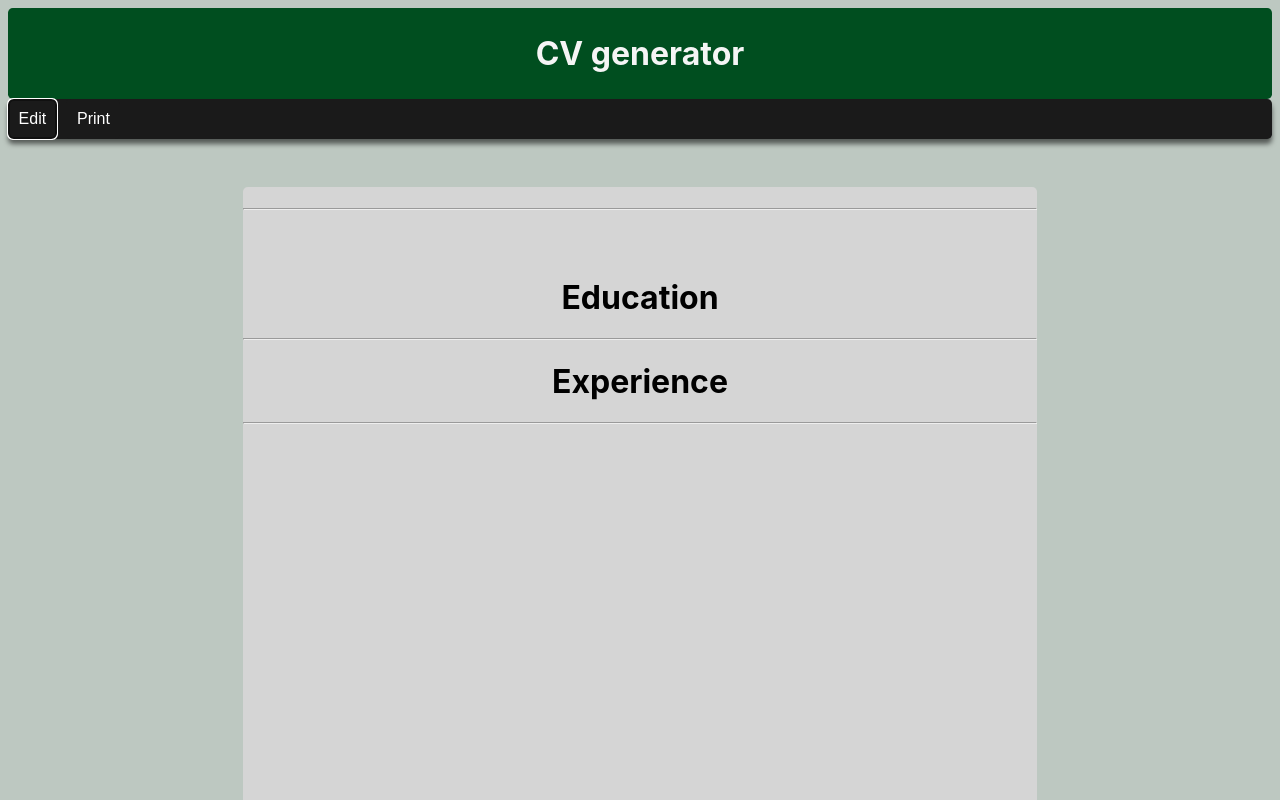
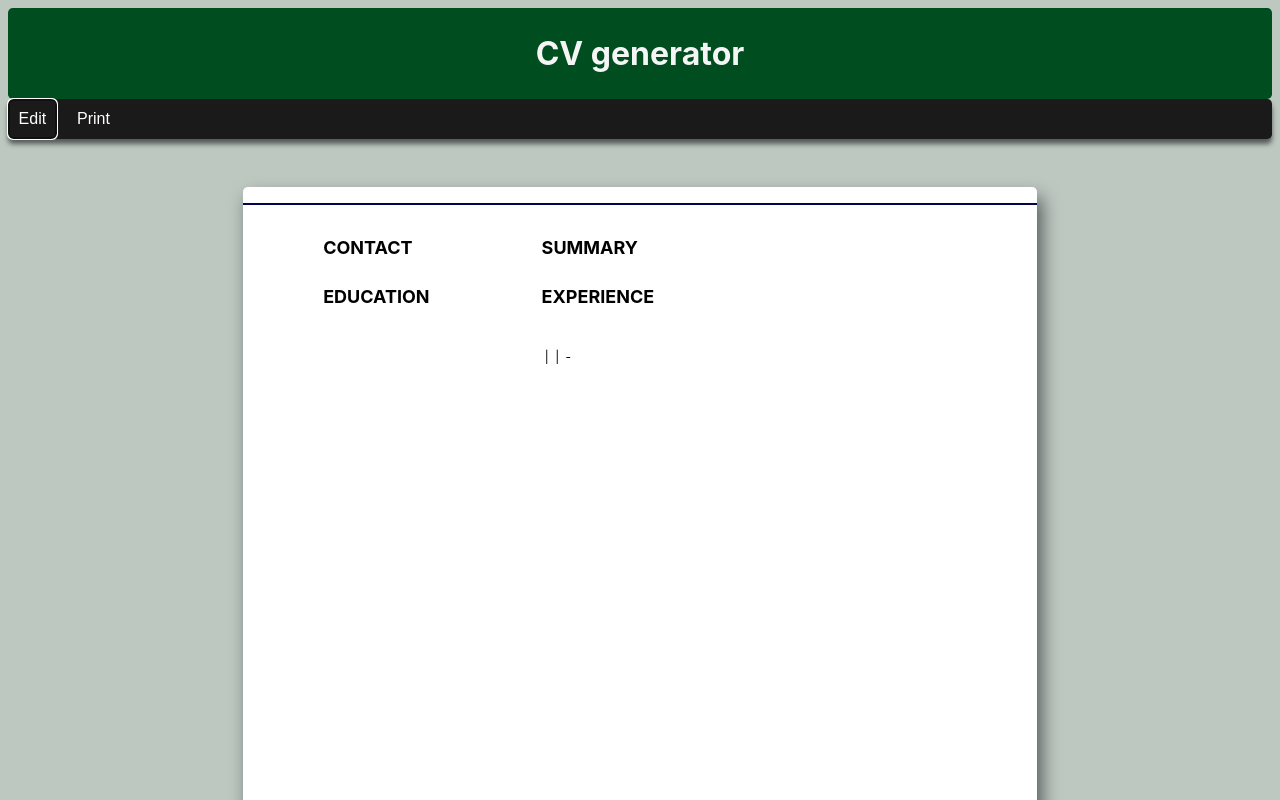
Before and after one commit to asiill/cv-app, a React (Vite) app: page / in a window 1280 px wide. Both pictures are taken after a click on the button "Preview". Shown: the top 800 px of the page. Built offline with nearby package versions, Linux system fonts and the light colour scheme.

Commit message:
Update styles

```diff
--- a/src/components/CVPreview.jsx
+++ b/src/components/CVPreview.jsx
@@ -10,20 +10,23 @@ export default class CVPreview extends Component{
 
         return (
             <div className="cv-preview">
-                <div className="cv-preview-header">
+                <div className="header">
+                    <h1>{personalInfo.name}</h1>
+                </div>
+                <div className="body">
+                    <div className="sidebar">
+                        <div className="personal-container">
+                            <h2>CONTACT</h2>
                             <PersonalItem
-                        name={personalInfo.name}
+                                phone={personalInfo.phone}
+                                email={personalInfo.email}
                                 location={personalInfo.location}
-                        email={personalInfo.email}
-                        phone={personalInfo.phone}
+                                link={personalInfo.link}
                             />
-                    <hr />
                         </div>
-                <div className="cv-preview-main">
-                    <div className="education-preview-container">
+                        <div className="education-container">
                             <div className="section-header">
-                            <h1>Education</h1>
-                            <hr />
+                                <h2>EDUCATION</h2>
                             </div>
                             <div className="section-content">
                                 {educationInfo.educationArr.map(edu => {
@@ -40,10 +43,15 @@ export default class CVPreview extends Component{
                                 })}
                             </div>
                         </div>
-                    <div className="experience-preview-container">
+                    </div>
+                    <div className="main">
+                        <div className="summary-container">
+                            <h2>SUMMARY</h2>
+                            <p>{personalInfo.summary}</p>
+                        </div>
+                        <div className="experience-container">
                             <div className="section-header">
-                            <h1>Experience</h1>
-                            <hr />
+                                <h2>EXPERIENCE</h2>
                             </div>
                             <div className="section-content">
                                 {experienceInfo.experienceArr.map(exp => {
@@ -64,6 +72,7 @@ export default class CVPreview extends Component{
                         </div>
                     </div>
                 </div>
+            </div>
         );
     }
 }
--- a/src/components/EducationItem.jsx
+++ b/src/components/EducationItem.jsx
@@ -5,9 +5,9 @@ export default function EducationItem({
 }) {
     return (
         <div className="education-item">
+            <h3 className={id}>{degree}</h3>
             <p className={id}>{school}</p>
             <p className={id}>{location}</p>
-            <p className={id}>{degree}</p>
             <p className={id}>{date}</p>
         </div>
     );
--- a/src/components/ExperienceForm.jsx
+++ b/src/components/ExperienceForm.jsx
@@ -77,7 +77,6 @@ export default function ExperienceForm({
             <div className="form-row">
                 <label className="form-label">Description</label>
                 <textarea
-                    type="text"
                     placeholder="Please describe your position in detail..."
                     name="description"
                     className={id}
--- a/src/components/ExperienceItem.jsx
+++ b/src/components/ExperienceItem.jsx
@@ -5,12 +5,22 @@ export default function ExperienceItem({
 }) {
     return (
         <div className="experience-item">
-            <p className={id}>{employer}</p>
-            <p className={id}>{location}</p>
-            <p className={id}>{startDate}</p>
-            <p className={id}>{endDate}</p>
-            <p className={id}>{position}</p>
-            <p className={id}>{description}</p>
+            <div className="position-container">
+                <h3 className={id}>{position}</h3>
+            </div>
+            <div className="details-container">
+                <p className={id}>{employer}</p>
+                <p>|</p>
+                <p className={id}>{location}</p>
+                <p>|</p>
+                <p className={id}>{startDate}</p>
+                <p>-</p>
+                <p className={id}>{endDate}</p>
+            </div>
+            <div className="description-container">
+                <p className={id}>{description}</p>
+            </div>
         </div>
+
     );
 }
--- a/src/components/PersonalForm.jsx
+++ b/src/components/PersonalForm.jsx
@@ -2,15 +2,17 @@ import React from "react";
 
 export default function PersonalForm({
     name,
+    phone,
+    email,
     location,
-    email,
-    phone,
+    link,
+    summary,
     handleChange,
 }) {
     return (
         <form className="personal-form">
             <div className="form-row">
-                <label className="form-label">Full Name</label>
+                <label>Full Name</label>
                 <input
                     type="text"
                     placeholder="Jane Eyre"
@@ -20,7 +22,17 @@ export default function PersonalForm({
                 />
             </div>
             <div className="form-row">
-                <label className="form-label">Email</label>
+                <label>Phone</label>
+                <input
+                    type="text"
+                    placeholder="5141234567"
+                    name="phone"
+                    value={phone}
+                    onChange={handleChange}
+                />
+            </div>
+            <div className="form-row">
+                <label>Email</label>
                 <input
                     type="text"
                     placeholder="jane.eyre@hotmail.com"
@@ -29,20 +41,8 @@ export default function PersonalForm({
                     onChange={handleChange}
                 />
             </div>
-            <div>
-                <div className="form-row">
-                    <label className="form-label">Phone</label>
-                    <input
-                        type="text"
-                        placeholder="5141234567"
-                        name="phone"
-                        value={phone}
-                        onChange={handleChange}
-                    />
-            </div>
-            </div>
             <div className="form-row">
-                <label className="form-label">Location</label>
+                <label>Location</label>
                 <input
                     type="text"
                     placeholder="Montreal, Quebec"
@@ -51,6 +51,25 @@ export default function PersonalForm({
                     onChange={handleChange}
                 />
             </div>
+            <div className="form-row">
+                <label>Link</label>
+                <input
+                    type="text"
+                    placeholder="Link to personal professional website"
+                    name="link"
+                    value={link}
+                    onChange={handleChange}
+                />
+            </div>
+            <div className="form-row">
+                <label>Summary</label>
+                <textarea
+                    placeholder="Please provide a brief professional summary..."
+                    name="summary"
+                    value={summary}
+                    onChange={handleChange}
+                />
+            </div>
         </form>
     )
 }
--- a/src/components/PersonalItem.jsx
+++ b/src/components/PersonalItem.jsx
@@ -1,18 +1,14 @@
 import React from "react";
 
 export default function PersonalItem({
-    name, location, email, phone,
+    phone, email, location, link,
 }) {
     return (
-        <div className="personal-item">
-            <div className="name-container">
-                <h1>{name}</h1>
-            </div>
-            <div className="contact-container">
-                <p>{location}</p>
-                <p>{email}</p>
-                <p>{phone}</p>
-            </div>
+        <div className="contact-container">
+            <p>{phone}</p>
+            <p>{email}</p>
+            <p>{location}</p>
+            <p>{link}</p>
         </div>
     );
 }
--- /dev/null
+++ b/src/components/exampleInfo.jsx
@@ -0,0 +1,27 @@
+import uniqid from "uniqid";
+
+const exampleInfo = {
+    personalInfo: {
+        name: "JANE EYRE",
+        phone: "514 123 4567",
+        email: "jane.eyre@hotmail.com",
+        location: "Montreal, Quebec",
+        link:"https://www.some-link.com",
+        summary: "Brief summary of professional experience..."
+    },
+    educationInfo: {
+        educationArr: [
+            {school: "XYZ University", location: "Montreal, Quebec", degree: "Bachelor's of Science in Biology", date: "2020", id: uniqid()},
+            {school: "XYZ College", location: "Montreal, Quebec", degree: "DEC in Biology", date: "2014", id: uniqid()}
+        ],
+    },
+    experienceInfo: {
+        experienceArr: [
+            {employer: "XYZ", location: "Montreal, Quebec", startDate: "2020", endDate: "Present", position: "Graphic Designer", description: "Description of position...", id: uniqid()},
+            {employer: "ABC", location: "Montreal, Quebec", startDate: "2018", endDate: "2020", position: "Graphic desginer", description: "Description of position...", id: uniqid()},
+            {employer: "ABC", location: "Montreal, Quebec", startDate: "2017", endDate: "2018", position: "Graphic design intern", description: "Description of position...", id: uniqid()},
+        ],
+    },
+};
+
+export default exampleInfo;
--- a/src/styles/content.css
+++ b/src/styles/content.css
@@ -10,18 +10,11 @@
 
 .btn-container {
     display: flex;
+    gap: 0.6rem;
     width: 100%;
     border-radius: 0.3rem;
     background-color: rgb(26, 26, 26);
     box-shadow: 0 5px 5px rgba(0, 0, 0, 0.548);
-}
-
-.preview-container>.btn-container {
-    gap: 0.6rem;
-}
-
-.preview-btn {
-    background-color: rgb(26, 26, 26);
 }
 
 button {
--- a/src/styles/preview.css
+++ b/src/styles/preview.css
@@ -1,12 +1,68 @@
-.cv-preview{
+.cv-preview {
     display: flex;
     flex-direction: column;
 
-    gap: 2.4rem;
+    gap: 1rem;
     width: 210mm;
     height: 297mm;
     margin: auto;
     margin-top: 3rem;
+    font-size: 12px;
     border-radius: 0.3rem;
-    background-color: rgb(213, 213, 213);
+    background-color: rgb(255, 255, 255);
+    box-shadow: 5px 10px 18px rgba(0, 0, 0, 0.548);
 }
+
+/* ----- Header styles ----- */
+
+.header {
+    border-bottom: 2px solid rgb(0, 5, 78);
+}
+
+/* ----- Body Styles ----- */
+
+.body {
+    display: flex;
+    gap: 5rem;
+}
+
+/* ----- Sidebar styles ----- */
+
+.sidebar {
+    display: flex;
+    flex-direction: column;
+    gap: 1rem;
+
+    text-align: left;
+    padding: 1rem 1rem 1rem 5rem;
+}
+
+/* ----- Main container styles ----- */
+
+.main {
+    display: flex;
+    flex-direction: column;
+    gap: 1rem;
+
+    text-align: left;
+    padding: 1rem 5rem 1rem 1rem;
+}
+
+.education-container, .experience-container {
+    display: flex;
+    flex-direction: column;
+    gap: 1rem;
+}
+
+.section-content {
+    display: flex;
+    flex-direction: column;
+    gap: 1rem;
+}
+
+/* ----- Experience item styles ----- */
+
+.details-container {
+    display: flex;
+    gap: 0.2rem;
+}
```
Also changed, not shown: src/components/CVForm.jsx (+4 -3 lines), src/components/Content.jsx (+11 -7 lines). Lines whose indentation alone changed are shown as unchanged.
